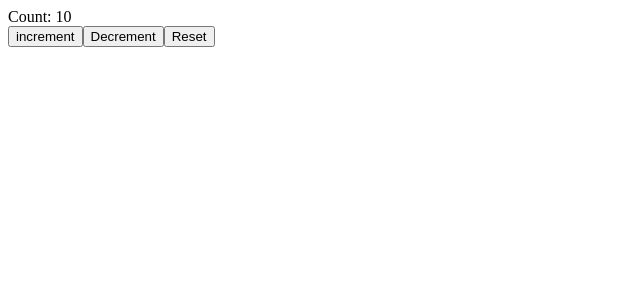
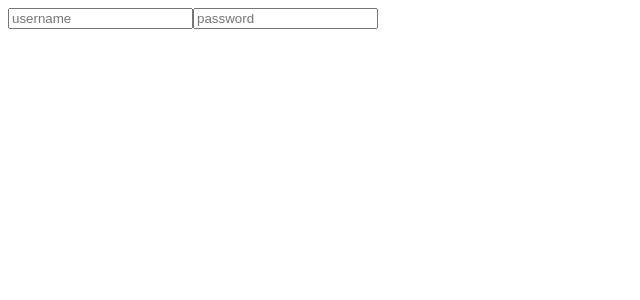
Before and after one commit to vrunafederico/Develhope-React, a React (Create React App) app: page / in a window 1280 px wide. Shown: the top 300 px of the page, without its empty margins (0-640 px from the left). Built offline with nearby package versions, Linux system fonts and the light colour scheme.

Commit message:
Custom-Hooks-2

```diff
--- a/src/App.js
+++ b/src/App.js
@@ -1,8 +1,8 @@
 import React from "react";
-import { ClickCounter } from "./ClickCounter";
+import { Form } from "./Form";
 
 export function App(){
     return(
-        <ClickCounter />
+        <Form />
     )
 }
--- a/src/ClickCounter.js
+++ /dev/null
@@ -1,16 +0,0 @@
-import React from "react";
-import { useCounter } from "./useCounter";
-
-
-export function ClickCounter(){
-   const {counter, onIncrement, onDecrement, onReset} = useCounter(10)
-
-    return(
-        <div>
-            <div>Count: {counter}</div>
-            <button onClick={onIncrement}>increment</button>
-            <button onClick={onDecrement}>Decrement</button>
-            <button onClick={onReset}>Reset</button>
-        </div>
-    );
-}
--- /dev/null
+++ b/src/Form.js
@@ -0,0 +1,14 @@
+import React from "react";
+import { useInput } from "./useInput";
+
+
+export function Form(){
+   const {text, onChange} = useInput()
+
+    return(
+        <div>
+           <input value={text} onChange={onChange} placeholder="username"></input>
+           <input type="password" value={text} onChange={onChange} placeholder="password"></input>
+        </div>
+    );
+}
--- a/src/useCounter.js
+++ /dev/null
@@ -1,26 +0,0 @@
-import { useState } from "react";
-
-
-export function useCounter(initialValue){
-    const [count, setCount] = useState(initialValue);
-
-    const handleIncrement = () =>{
-        setCount(count+1)
-    }
-
-    const handleDecrement = () =>{
-        setCount(count-1)
-    }
-
-
-    const handleReset = () =>{
-        setCount(initialValue)
-    }
-
-    return {
-        counter: count,
-        onIncrement: handleIncrement,
-        onDecrement: handleDecrement,
-        onReset: handleReset
-    }
-}
--- /dev/null
+++ b/src/useInput.js
@@ -0,0 +1,15 @@
+import { useState } from "react";
+
+
+export function useInput(){
+    const [text, setText] = useState();
+
+    const handleChange = () =>{
+        setText(text)
+    }
+
+    return {
+        text: text,
+        onChange: handleChange
+    }
+}
```
